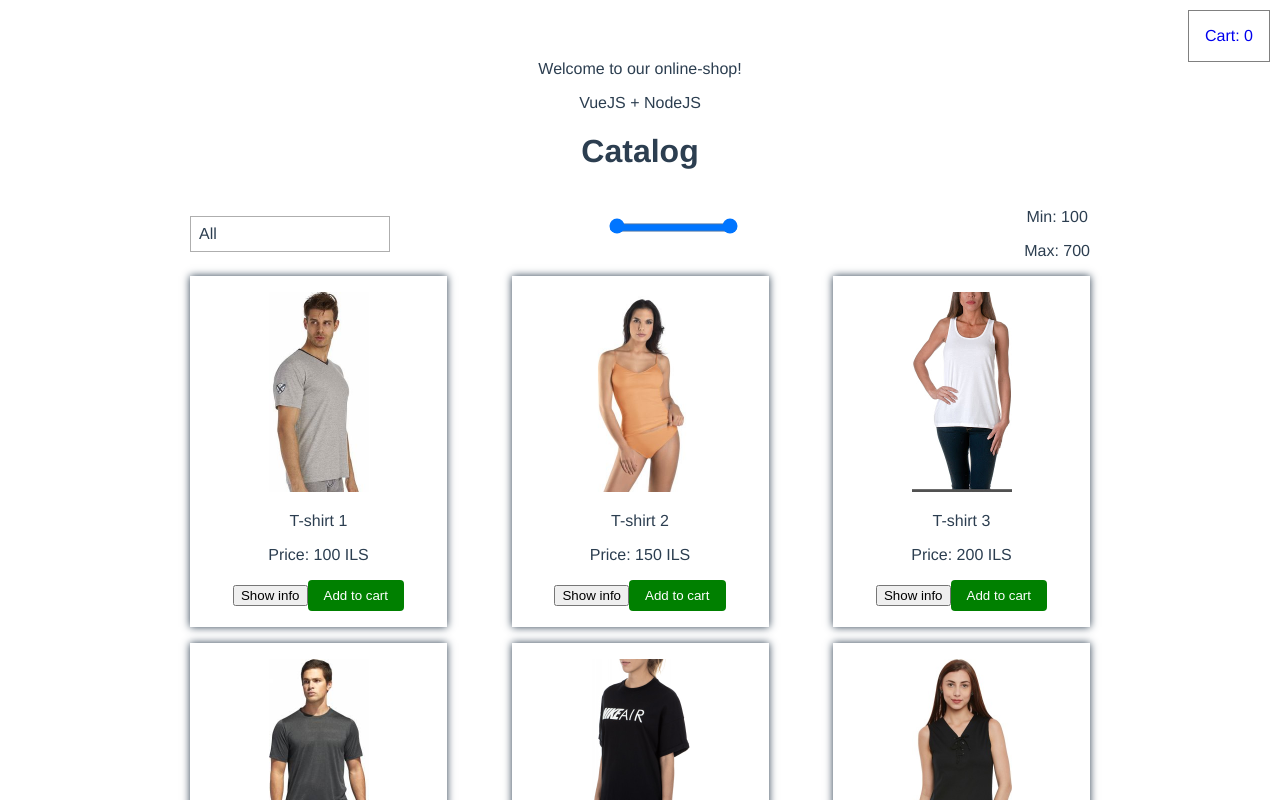
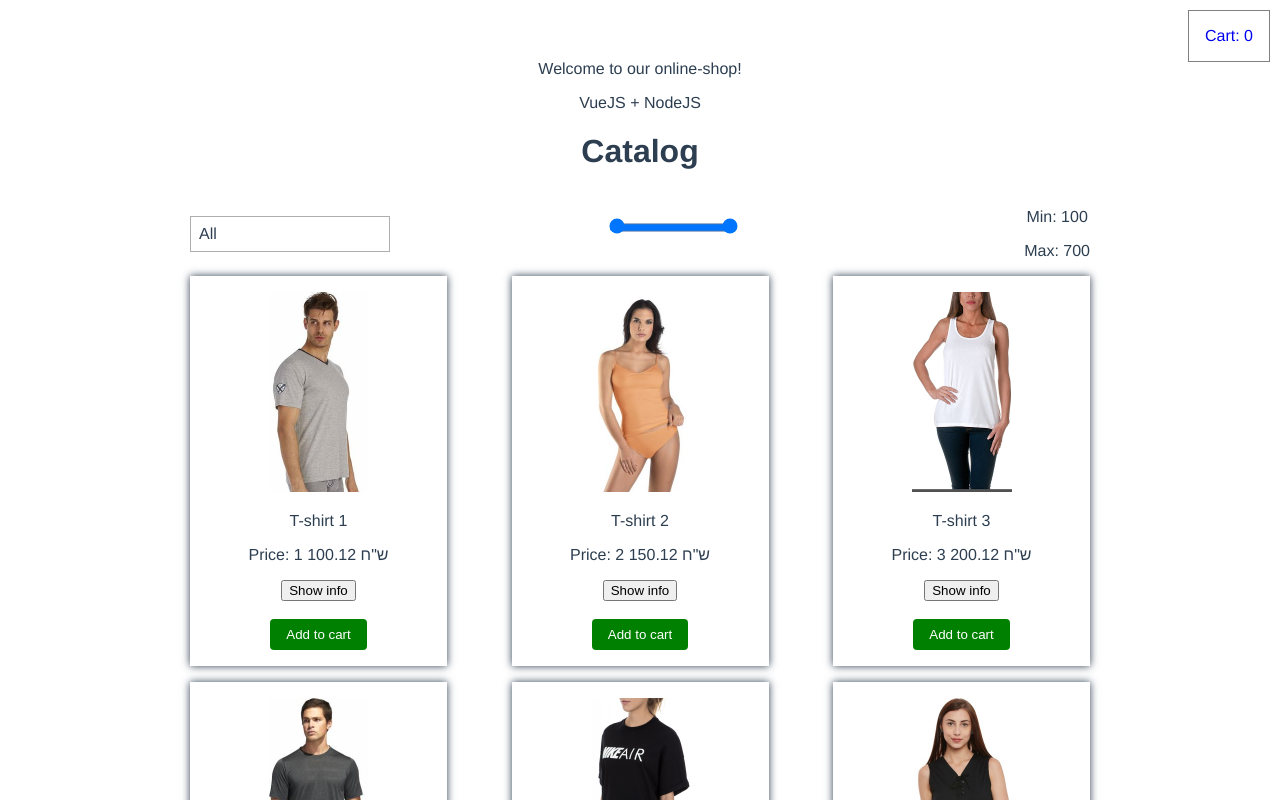
Before and after one commit to softdevjs4/ecommerce-vuejs-nodejs, a Vue app: page /#/ in a window 1280 px wide. Shown: the top 800 px of the page. Built offline with nearby package versions, Linux system fonts and the light colour scheme; data requests are answered from the project's data file.

Commit message:
added filters for format and fixed price

```diff
--- a/db.json
+++ b/db.json
@@ -3,7 +3,7 @@
     {
       "image": "1.jpg",
       "name": "T-shirt 1",
-      "price": 100,
+      "price": 1100.12345,
       "article": "T1",
       "available": true,
       "category": "Male"
@@ -11,7 +11,7 @@
     {
       "image": "2.jpg",
       "name": "T-shirt 2",
-      "price": 150,
+      "price": 2150.12345,
       "article": "T2",
       "available": true,
       "category": "Female"
@@ -19,7 +19,7 @@
     {
       "image": "3.jpg",
       "name": "T-shirt 3",
-      "price": 200,
+      "price": 3200.12345,
       "article": "T3",
       "available": false,
       "category": "Female"
@@ -27,7 +27,7 @@
     {
       "image": "4.jpg",
       "name": "T-shirt 4",
-      "price": 300,
+      "price": 4300.12345,
       "article": "T4",
       "available": true,
       "category": "Male"
@@ -35,7 +35,7 @@
     {
       "image": "5.jpg",
       "name": "T-shirt 5",
-      "price": 500,
+      "price": 5500.12345,
       "article": "T5",
       "available": false,
       "category": "Female"
@@ -43,7 +43,7 @@
     {
       "image": "6.jpeg",
       "name": "T-shirt 6",
-      "price": 700,
+      "price": 6700.12345,
       "article": "T6",
       "available": true,
       "category": "Female"
--- a/src/components/cart/v-cart-item.vue
+++ b/src/components/cart/v-cart-item.vue
@@ -7,7 +7,7 @@
     />
     <div class="v-cart-item__info">
       <p>{{cart_item_data.name}}</p>
-      <p>{{cart_item_data.price}}</p>
+      <p>{{cart_item_data.price | toFix | formattedPrice}}</p>
       <p>{{cart_item_data.article}}</p>
     </div>
     <div class="v-cart-item__quantity">
@@ -21,6 +21,8 @@
 </template>
 
 <script>
+import toFix from "../../filters/toFix";
+import formattedPrice from "../../filters/price-format"
 
 export default {
   name: "v-cart-item",
@@ -32,6 +34,10 @@ export default {
         return {};
       }
     }
+  },
+  filters:{
+    toFix,
+    formattedPrice
   },
   data() {
     return {};
--- a/src/components/cart/v-cart.vue
+++ b/src/components/cart/v-cart.vue
@@ -15,7 +15,7 @@
     />
     <div class="v-cart__total">
       <p class="total__name">Total:</p>
-      <p>{{cartTotalCost}} ILS</p>
+      <p>{{cartTotalCost | toFix | formattedPrice}}</p>
     </div>
   </div>
 </template>
@@ -23,6 +23,8 @@
 <script>
 import vCartItem from "./v-cart-item";
 import { mapActions } from "vuex";
+import toFix from "../../filters/toFix";
+import formattedPrice from "../../filters/price-format";
 
 export default {
   name: "v-cart",
@@ -36,6 +38,10 @@ export default {
         return [];
       }
     }
+  },
+  filters: {
+    toFix,
+    formattedPrice
   },
   data() {
     return {};
@@ -90,7 +96,7 @@ export default {
     display: flex;
     justify-content: center;
     background: $green-bg;
-    color:$white-clr;
+    color: $white-clr;
     font-size: 20px;
   }
   .total__name {
--- a/src/components/catalog/v-catalog-item.vue
+++ b/src/components/catalog/v-catalog-item.vue
@@ -1,11 +1,11 @@
 <template>
   <div class="v-catalog-item">
     <v-popup
-    v-if="isInfoPopupVisible"
-    @closePopup="closeInfoPopup"
-    rightButtonTitle="Add to cart"
-    :popupTitle="product_data.name"
-    @rightButtonAction="addToCart"
+      v-if="isInfoPopupVisible"
+      @closePopup="closeInfoPopup"
+      rightButtonTitle="Add to cart"
+      :popupTitle="product_data.name"
+      @rightButtonAction="addToCart"
     >
       <img
         class="v-catalog-item__image"
@@ -14,7 +14,7 @@
       />
       <div>
         <p class="v-catalog-item__name">Name: {{product_data.name}}</p>
-        <p class="v-catalog-item__price">Price: {{product_data.price}} ILS</p>
+        <p class="v-catalog-item__price">Price: {{product_data.price| toFix | formattedPrice}}</p>
         <p class="v-catalog-item__name">Category: {{product_data.category}}</p>
       </div>
     </v-popup>
@@ -25,14 +25,18 @@
       alt="img"
     />
     <p class="v-catalog-item__name">{{product_data.name}}</p>
-    <p class="v-catalog-item__price">Price: {{product_data.price}} ILS</p>
+    <p class="v-catalog-item__price">Price: {{product_data.price | toFix | formattedPrice}}</p>
     <button class="v-catalog-item__show-info" @click="showPopupInfo">Show info</button>
+    <br>
+    <br>
     <button class="v-catalog-item__add_to_cart_btn btn" @click="addToCart">Add to cart</button>
   </div>
 </template>
 
 <script>
 import vPopup from "../popup/v-popup";
+import toFix from "../../filters/toFix";
+import formattedPrice from "../../filters/price-format"
 
 export default {
   name: "v-catalog-item",
@@ -47,6 +51,10 @@ export default {
         return {};
       }
     }
+  },
+  filters: {
+    toFix,
+    formattedPrice
   },
   data() {
     return {
--- /dev/null
+++ b/src/filters/price-format.js
@@ -0,0 +1,5 @@
+export default function formattedPrice(value) {
+    let parts = value.toString().split(".");//value приводим к строке и разбиваем на массив с точками
+    parts[0] = parts[0].replace(/\B(?=(\d{3})+(?!\d))/g, " ");
+    return parts.join(".");//получаем 5000 => 5.000
+}
--- /dev/null
+++ b/src/filters/toFix.js
@@ -0,0 +1,4 @@
+export default function toFix(value){
+    value = parseFloat(value);//чтобы наверняка получить число из стринга
+    return value.toFixed(2)+' ש"ח';//получить число с 2 знаками после запятой - 99,99
+}
```
